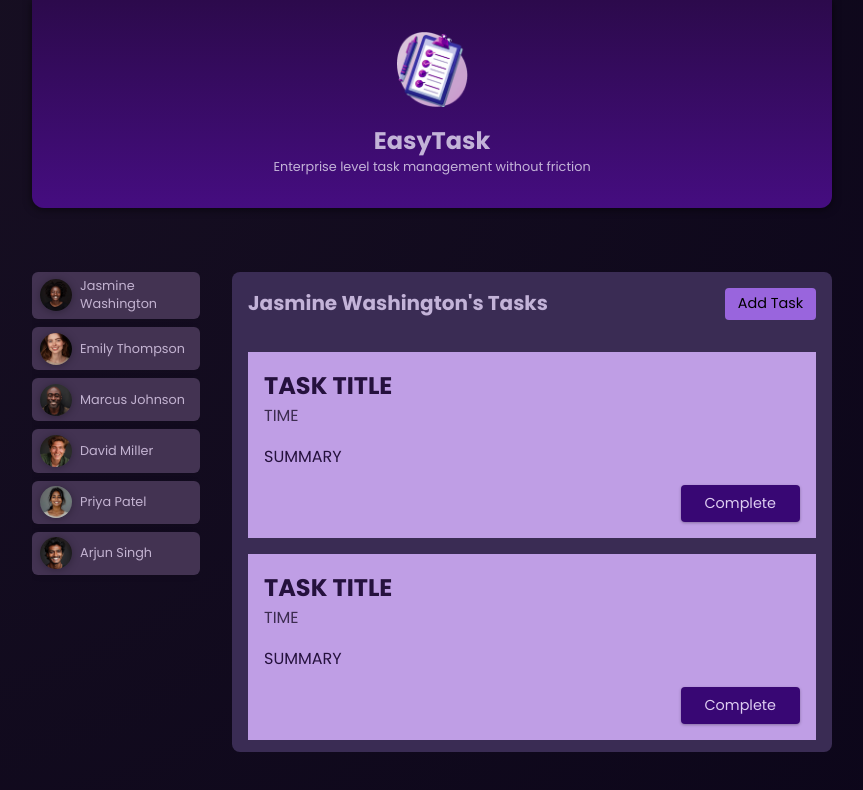
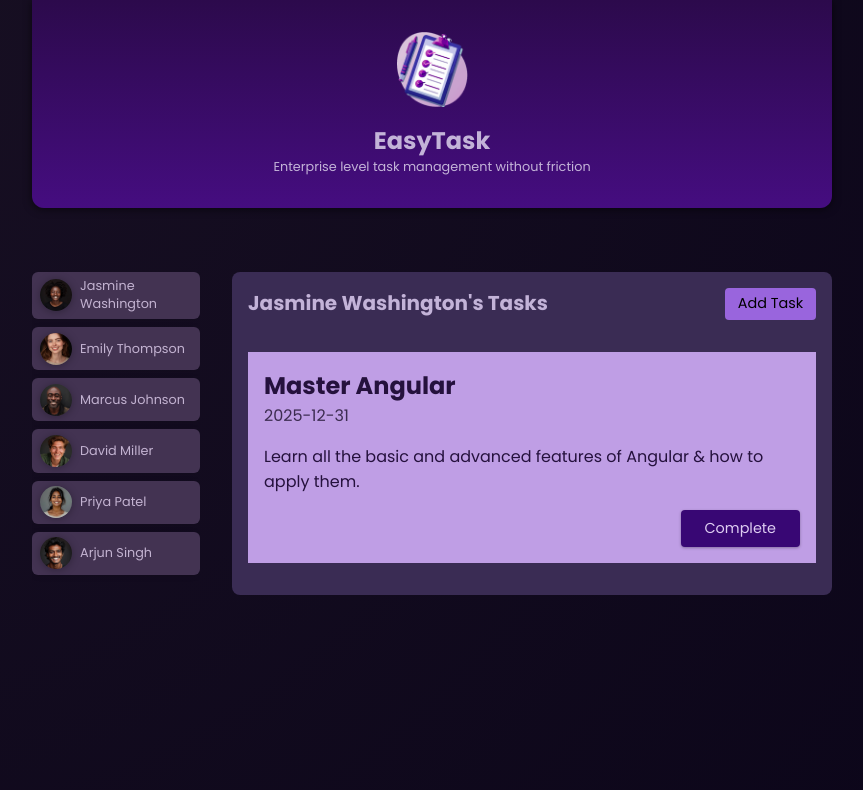
Before and after one commit to shivrajpro/first-angular17-app, an Angular app: page / in a window 1280 px wide. Both pictures are taken after a click on the button "Jasmine Washington". Shown: the top 790 px of the page, without its empty margins (208-1071 px from the left). Built offline with nearby package versions, Linux system fonts and the light colour scheme.

Commit message:
outputting task data in task component

```diff
--- a/src/app/app.component.html
+++ b/src/app/app.component.html
@@ -10,7 +10,7 @@
     </ul>
 
     @if(selectedUser){
-    <app-tasks [username]="selectedUser.name"></app-tasks>
+    <app-tasks [userId]="selectedUser.id" [username]="selectedUser.name"></app-tasks>
     }@else {
     <p id="fallback">Please select a user</p>
     }
--- a/src/app/dummy-tasks.ts
+++ b/src/app/dummy-tasks.ts
@@ -1,4 +1,4 @@
-const dummyTasks = [
+export const dummyTasks = [
   {
     id: 't1',
     userId: 'u1',
--- a/src/app/tasks/task/task.component.html
+++ b/src/app/tasks/task/task.component.html
@@ -1,7 +1,7 @@
 <article>
-    <h2>TASK TITLE</h2>
-    <time>TIME</time>
-    <p>SUMMARY</p>
+    <h2>{{task.title}}</h2>
+    <time>{{task.dueDate}}</time>
+    <p>{{task.summary}}</p>
     <p class="actions">
         <button>Complete</button>
     </p>
--- a/src/app/tasks/task/task.component.ts
+++ b/src/app/tasks/task/task.component.ts
@@ -1,12 +1,12 @@
-import { Component } from '@angular/core';
+import { Component, Input } from '@angular/core';
 
 @Component({
   selector: 'app-task',
   standalone: true,
   imports: [],
   templateUrl: './task.component.html',
-  styleUrl: './task.component.css'
+  styleUrl: './task.component.css',
 })
 export class TaskComponent {
-
+  @Input({ required: true }) task!: any;
 }
--- a/src/app/tasks/tasks.component.html
+++ b/src/app/tasks/tasks.component.html
@@ -5,8 +5,8 @@
     </header>
 
     <ul>
-        <li> <app-task></app-task> </li>
-        <li> <app-task></app-task> </li>
-        <li> <app-task></app-task> </li>
+        @for(task of selectedUserTasks; track task){
+        <li> <app-task [task]="task"></app-task> </li>
+        }
     </ul>
 </section>
--- a/src/app/tasks/tasks.component.ts
+++ b/src/app/tasks/tasks.component.ts
@@ -1,5 +1,6 @@
 import { Component, Input } from '@angular/core';
 import { TaskComponent } from './task/task.component';
+import { dummyTasks } from '../dummy-tasks';
 
 @Component({
   selector: 'app-tasks',
@@ -9,5 +10,12 @@ import { TaskComponent } from './task/task.component';
   styleUrl: './tasks.component.css',
 })
 export class TasksComponent {
-  @Input() username!: string;
+  @Input({ required: true }) userId!: string;
+  @Input({ required: true }) username!: string;
+
+  tasks = dummyTasks;
+
+  get selectedUserTasks() {
+    return this.tasks.filter((task: any) => task.userId === this.userId);
+  }
 }
```
